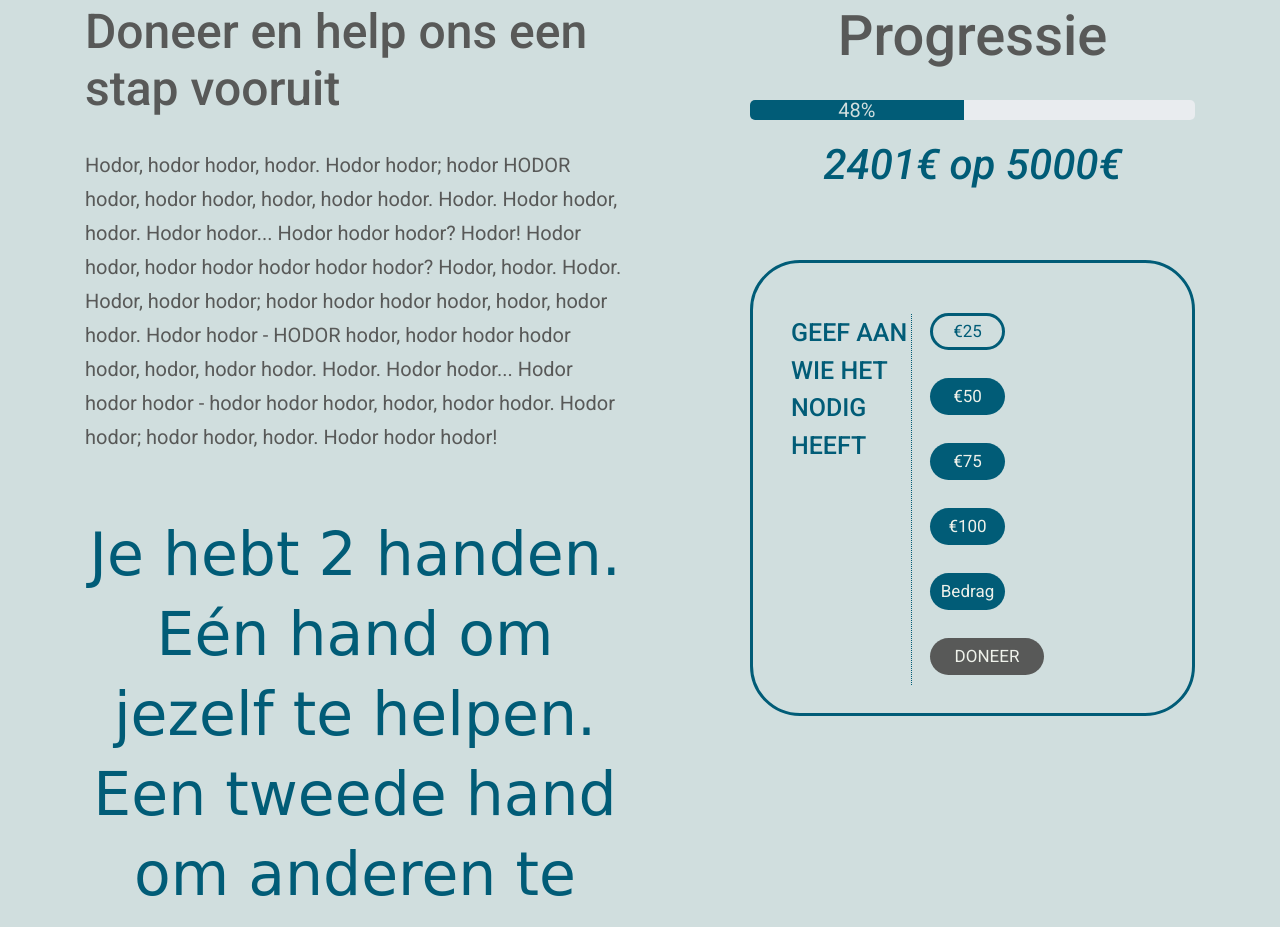
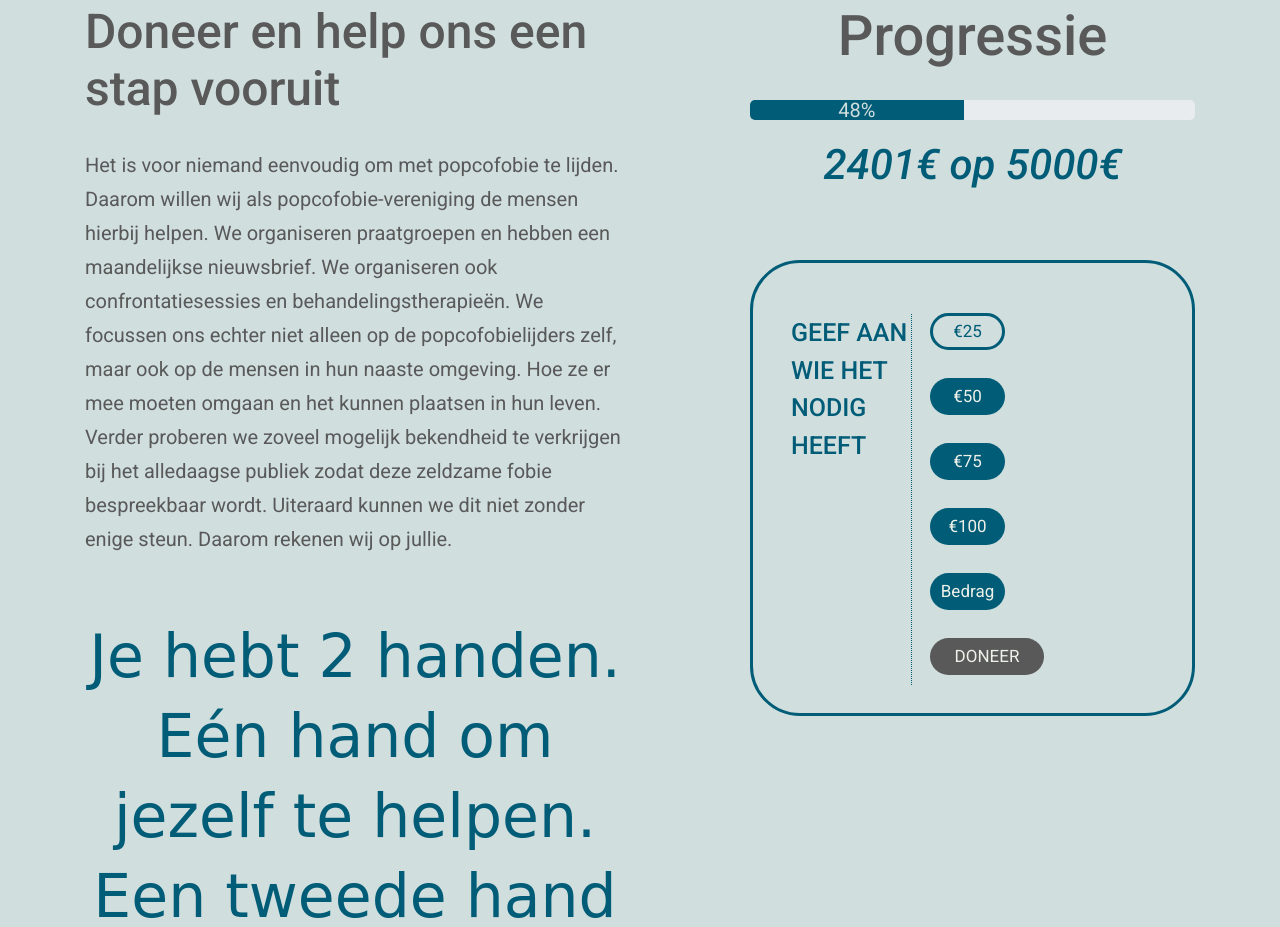
Before and after one commit to lisabaet1/unieke-fobie, a plain HTML site: page giften.html in a window 1280 px wide. Shown: the part 864-1791 px from the top of the page. Drawn offline with nearby package versions, Linux system fonts and the light colour scheme; a web font is replaced by a local one.

Commit message:
laatste aanpassingen

```diff
--- a/giften.html
+++ b/giften.html
@@ -61,11 +61,10 @@
       <div class="row">
         <div class="col-md-6 col-sm-12 order-12 order-md-1">
           <h1>Doneer en help ons een stap vooruit</h1>
-          <p> Hodor, hodor hodor, hodor. Hodor hodor; hodor HODOR hodor, hodor hodor, hodor, hodor hodor. Hodor. Hodor
-            hodor, hodor. Hodor hodor... Hodor hodor hodor? Hodor! Hodor hodor, hodor hodor hodor hodor hodor? Hodor,
-            hodor. Hodor. Hodor, hodor hodor; hodor hodor hodor hodor, hodor, hodor hodor. Hodor hodor - HODOR hodor,
-            hodor hodor hodor hodor, hodor, hodor hodor. Hodor. Hodor hodor... Hodor hodor hodor - hodor hodor hodor,
-            hodor, hodor hodor. Hodor hodor; hodor hodor, hodor. Hodor hodor hodor!</p>
+          <p> Het is voor niemand eenvoudig om met popcofobie te lijden. Daarom willen wij als popcofobie-vereniging de mensen hierbij helpen. We organiseren praatgroepen en hebben een maandelijkse nieuwsbrief. We organiseren ook confrontatiesessies en behandelingstherapieën. We focussen ons echter niet alleen op de popcofobielijders zelf, maar ook op de mensen in hun naaste omgeving. Hoe ze er mee moeten omgaan en het kunnen plaatsen in hun leven. Verder proberen we zoveel mogelijk bekendheid te verkrijgen bij het alledaagse publiek zodat deze zeldzame fobie bespreekbaar wordt.
+
+            Uiteraard kunnen we dit niet zonder enige steun. Daarom rekenen wij op jullie.
+            </p>
           <h2>Je hebt 2 handen. Eén hand om jezelf te helpen. Een tweede hand om anderen te helpen.</h2>
         </div>
 
```
Also changed, not shown: behandeling.html (+1 -1 lines), index.html (+1 -1 lines), oorzaken.html (+1 -1 lines), 1 other file.
